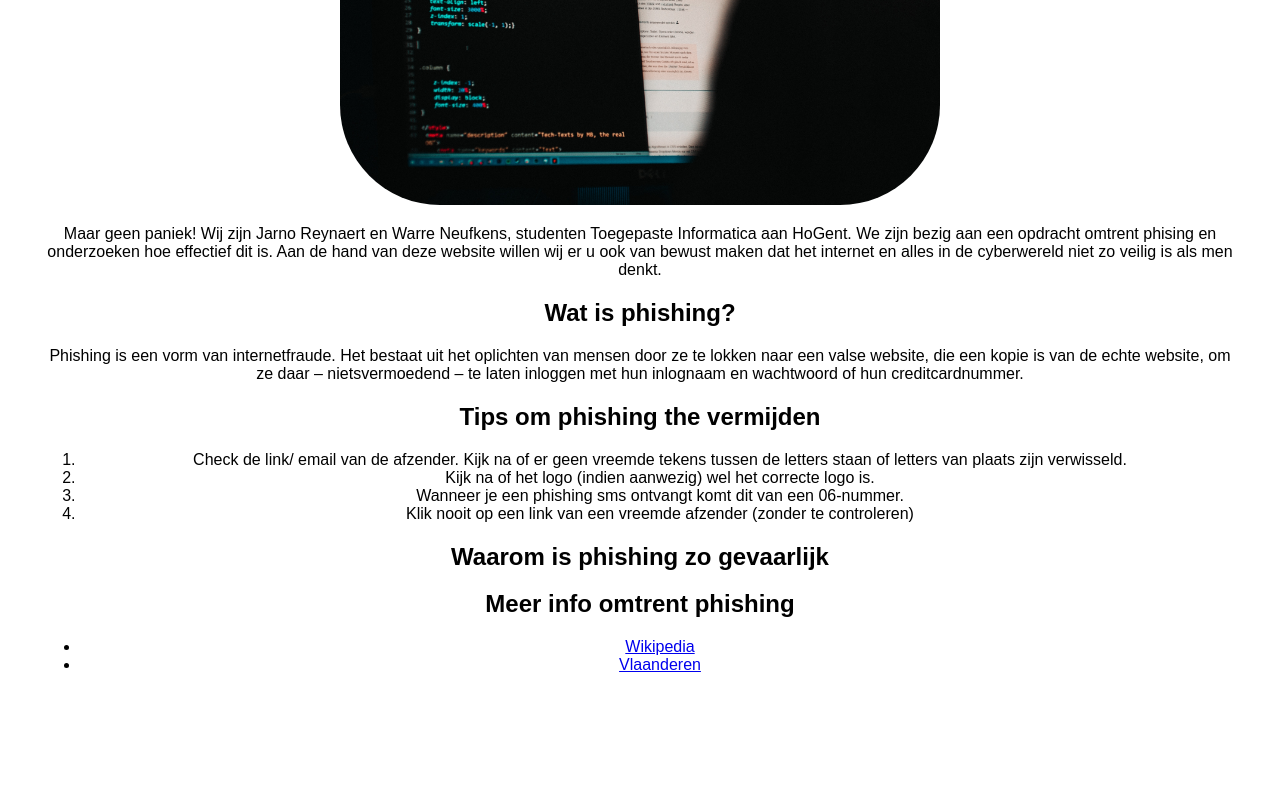
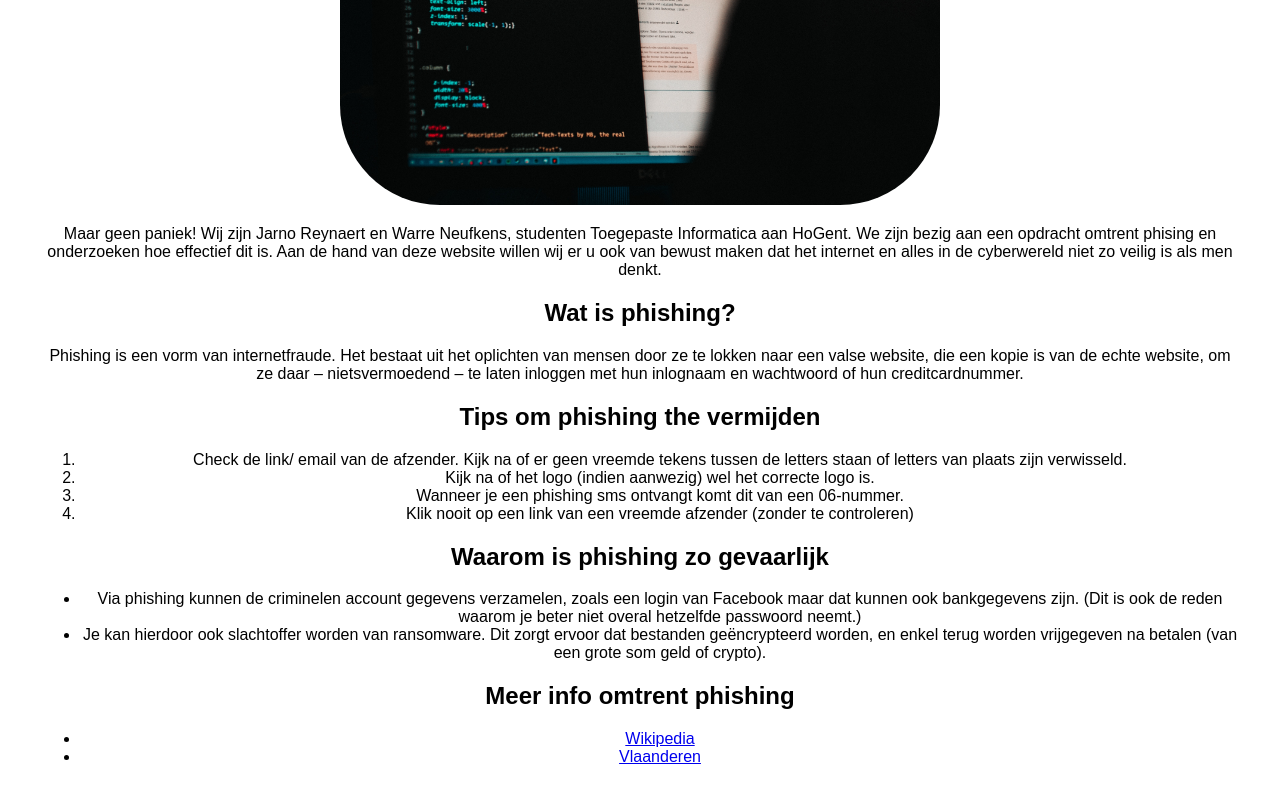
Before and after one commit to warreneufkens/website-phising-prevention, a React (Create React App) app: page / in a window 1280 px wide. Shown: the part 376-1176 px from the top of the page. Before the commit the page ends 1090 px from the top, so only its background shows below. Built offline with nearby package versions, Linux system fonts and the light colour scheme; a web font is replaced by a local one.

Commit message:
Update Home.jsx

```diff
--- a/src/pages/Home/Home.jsx
+++ b/src/pages/Home/Home.jsx
@@ -27,7 +27,10 @@ const Home = () => {
       </div>
       <div>
         <h2>Waarom is phishing zo gevaarlijk</h2>
-        <p></p>
+        <ul>
+          <li>Via phishing kunnen de criminelen account gegevens verzamelen, zoals een login van Facebook maar dat kunnen ook bankgegevens zijn. (Dit is ook de reden waarom je beter niet overal hetzelfde passwoord neemt.)</li>
+          <li>Je kan hierdoor ook slachtoffer worden van ransomware. Dit zorgt ervoor dat bestanden geëncrypteerd worden, en enkel terug worden vrijgegeven na betalen (van een grote som geld of crypto).</li>
+        </ul>
       </div>
       <div>
         <h2>Meer info omtrent phishing</h2>
```
